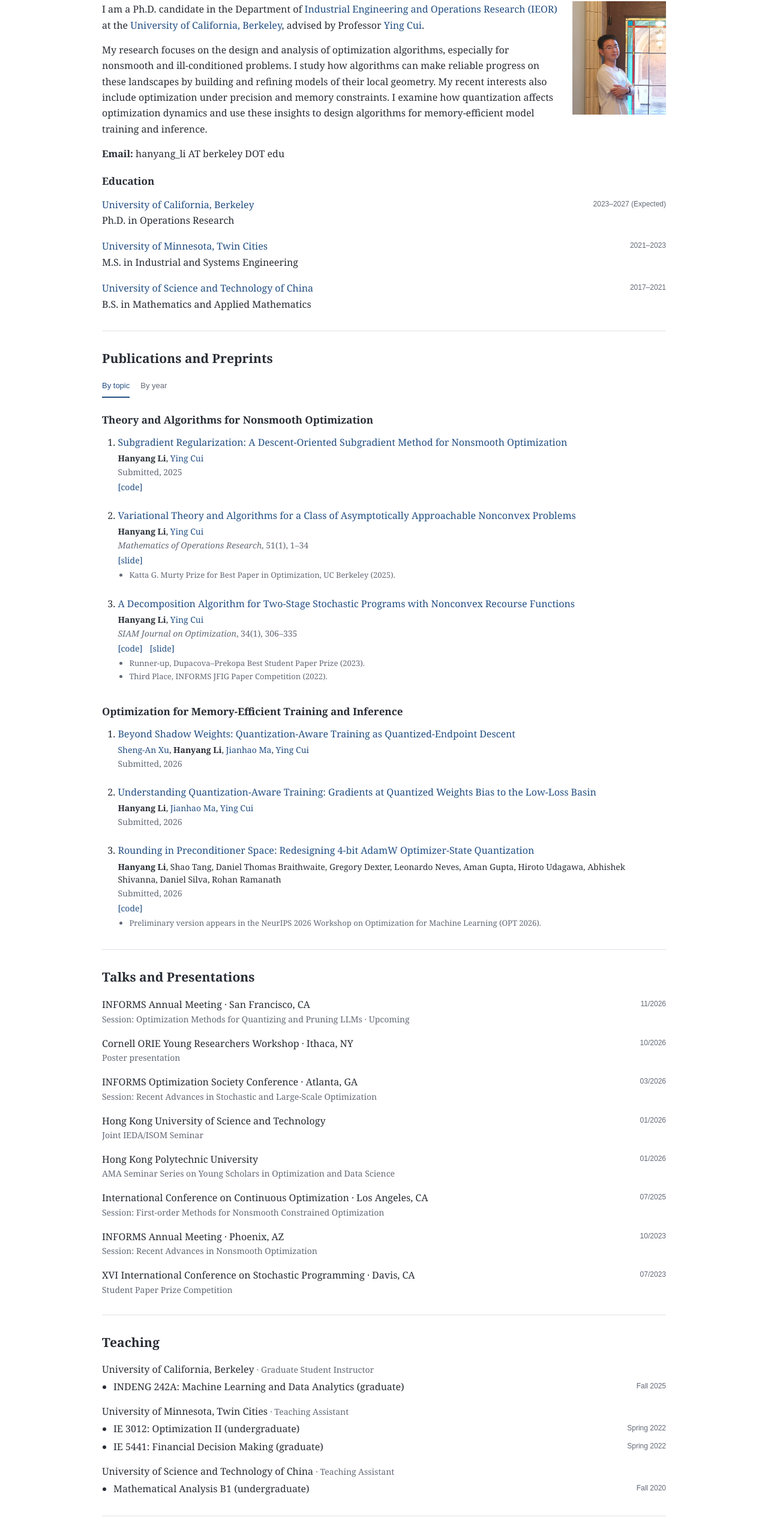
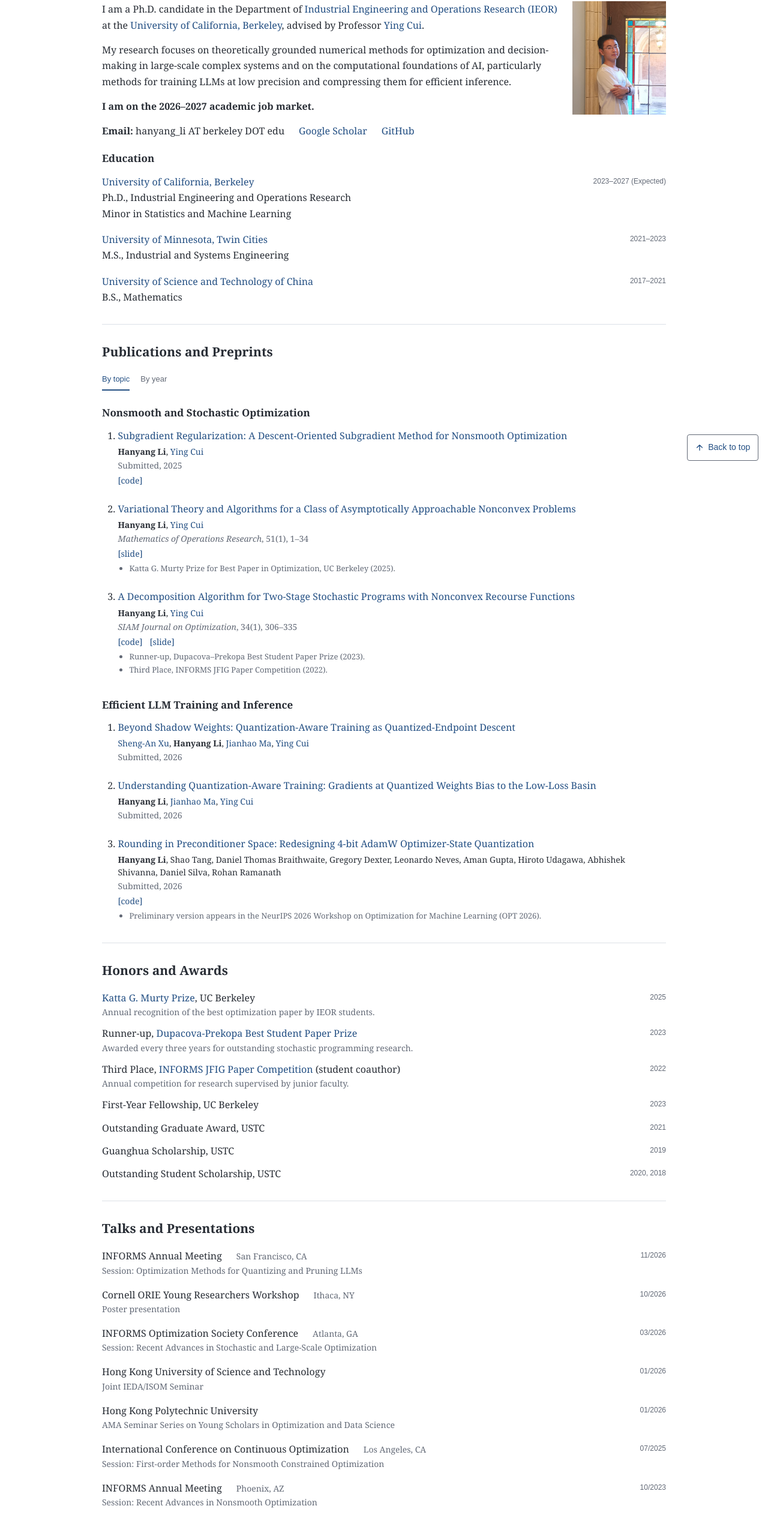
Before and after one commit to lhyoung99/lhyoung99.github.io, a plain HTML site: page index.html in a window 1280 px wide. Shown: the part 236-2771 px from the top of the page at 60% size. Drawn offline with Linux system fonts and the light colour scheme.

Commit message:
Add files via upload

```diff
--- a/index.html
+++ b/index.html
@@ -76,6 +76,7 @@
 #hanyang-homepage-draft .hp-paper-title { display: block; margin-bottom: 4px; font-size: 16px; line-height: 1.45; }
 #hanyang-homepage-draft .hp-authors { font-size: 14px; margin: 0 0 2px; line-height: 1.5; }
 #hanyang-homepage-draft .hp-authors strong,
+#hanyang-homepage-draft #hp-job-market strong,
 #hanyang-homepage-draft #hp-contact strong { font-weight: 700; }
 #hanyang-homepage-draft .hp-status { color: var(--hp-muted); font-size: 14px; margin: 0; line-height: 1.5; }
 #hanyang-homepage-draft .hp-resource-links { display: flex; flex-wrap: wrap; gap: 12px; margin: 4px 0 0; font-size: 14px; line-height: 1.5; }
@@ -100,6 +101,41 @@
 #hanyang-homepage-draft .hp-talk-venue { display: block; }
 #hanyang-homepage-draft .hp-talk-detail { display: block; color: var(--hp-muted); font-size: 14px; line-height: 1.5; }
 #hanyang-homepage-draft .hp-date { color: var(--hp-muted); text-align: right; font-family: Arial, sans-serif; font-size: 12px; padding-top: 3px; white-space: nowrap; }
+#hanyang-homepage-draft #hp-contact { display: flex; flex-wrap: wrap; align-items: baseline; gap: 3px 1.5rem; }
+#hanyang-homepage-draft .hp-profile-links { display: inline-flex; flex-wrap: wrap; align-items: baseline; column-gap: 1.5rem; }
+#hanyang-homepage-draft .hp-spaced { display: flex; flex-wrap: wrap; align-items: baseline; gap: 0 1.5rem; }
+#hanyang-homepage-draft .hp-location { color: var(--hp-muted); font-size: 14px; }
+#hanyang-homepage-draft #hp-home { scroll-margin-top: 3rem; }
+#hanyang-homepage-draft { --hp-page-gutter:44px; --hp-return-gap:16px; --hp-return-size:44px; }
+#hanyang-homepage-draft .hp-scroll-body { position:relative; }
+#hanyang-homepage-draft .hp-return-rail {
+  position:absolute; z-index:2; pointer-events:none;
+  right:calc(max(var(--hp-return-gap), env(safe-area-inset-right, 0px)) - var(--hp-page-gutter));
+  top:min(100vh, calc(100% - var(--hp-return-size)));
+  top:min(100dvh, calc(100% - var(--hp-return-size))); bottom:0;
+}
+#hanyang-homepage-draft .hp-back-top {
+  position:sticky;
+  top:calc(100vh - var(--hp-return-size) - max(var(--hp-return-gap), env(safe-area-inset-bottom, 0px)));
+  top:calc(100dvh - var(--hp-return-size) - max(var(--hp-return-gap), env(safe-area-inset-bottom, 0px)));
+  display:flex; align-items:center; justify-content:center; gap:.45rem; min-height:var(--hp-return-size);
+  padding:0 .8rem; pointer-events:auto; font:14px/1.2 Arial, sans-serif;
+  color:var(--hp-link); background:var(--hp-bg); border:1px solid var(--hp-muted); border-radius:4px;
+}
+#hanyang-homepage-draft .hp-back-top .hp-short { display: none; }
+#hanyang-homepage-draft .hp-back-top svg { width: 14px; height: 14px; flex: none; }
+#hanyang-homepage-draft footer { min-height: 65px; }
+@media (max-width: 680px) {
+  #hanyang-homepage-draft .hp-spaced, #hanyang-homepage-draft .hp-profile-links { column-gap: 1.25rem; }
+  #hanyang-homepage-draft { --hp-page-gutter:24px; --hp-return-gap:10px; }
+  #hanyang-homepage-draft .hp-back-top .hp-short { display: inline; }
+  #hanyang-homepage-draft .hp-back-top .hp-long { display: none; }
+}
+#hanyang-homepage-draft .hp-honors { padding: 0; margin: 0; list-style: none; }
+#hanyang-homepage-draft .hp-honors li { display: grid; grid-template-columns: minmax(0, 1fr) max-content; gap: 2px 14px; }
+#hanyang-homepage-draft .hp-honors li + li { margin-top: 12px; }
+#hanyang-homepage-draft .hp-award-note { display: block; color: var(--hp-muted); font-size: 14px; line-height: 1.5; }
+@media (max-width: 400px) { #hanyang-homepage-draft .hp-honors li { grid-template-columns: 1fr; } }
 #hanyang-homepage-draft footer { padding-top: 22px; color: var(--hp-muted); font-family: Arial, sans-serif; font-size: 12px; }
 @media (max-width: 680px) {
   #hanyang-homepage-draft { padding: 28px 24px; }
@@ -107,7 +143,7 @@
   #hanyang-homepage-draft h1 { font-size: 36px; }
 }
 @media (max-width: 400px) {
-  #hanyang-homepage-draft { padding: 24px 18px; }
+  #hanyang-homepage-draft { --hp-page-gutter:18px; padding: 24px 18px; }
   #hanyang-homepage-draft .hp-talks li { grid-template-columns: 1fr; gap: 2px; }
   #hanyang-homepage-draft .hp-education li { grid-template-columns: 1fr; gap: 2px; }
   #hanyang-homepage-draft .hp-teaching-course { grid-template-columns: 1fr; gap: 2px; }
@@ -121,7 +157,7 @@
 </style>
 <div id="hanyang-homepage-draft">
   <div class="hp-inner">
-    <header id="hp-home">
+    <header id="hp-home" tabindex="-1">
       <div class="hp-header-top">
         <h1>Hanyang Li</h1>
         <button class="hp-theme-toggle cursor-interaction" type="button" aria-label="Switch to dark mode">Dark mode</button>
@@ -129,12 +165,14 @@
       <nav aria-label="Homepage sections">
         <a href="#hp-about">About</a>
         <a href="#hp-publications">Publications</a>
+        <a href="#hp-honors">Honors and Awards</a>
         <a href="#hp-talks">Talks and Presentations</a>
         <a href="#hp-teaching">Teaching</a>
-        <a href="https://scholar.google.com/citations?hl=en&amp;user=V45E46EAAAAJ" target="_blank" rel="noopener noreferrer">Google Scholar</a>
-        <a href="https://github.com/lhyoung99" target="_blank" rel="noopener noreferrer">GitHub</a>
       </nav>
     </header>
+  </div>
+  <div class="hp-scroll-body">
+    <div class="hp-inner">
 
     <section class="hp-section" id="hp-about" aria-labelledby="hp-about-title">
       <h2 id="hp-about-title">About</h2>
@@ -142,23 +180,24 @@
         <img class="hp-portrait" src="portrait-lights.jpg" alt="Hanyang Li" width="1171" height="1416" decoding="async" data-alternate-src="photos.jpg">
         <div class="hp-about-copy">
         <p>I am a Ph.D. candidate in the Department of <a href="https://ieor.berkeley.edu/" target="_blank" rel="noopener noreferrer">Industrial Engineering and Operations Research (IEOR)</a> at the <a href="https://www.berkeley.edu/" target="_blank" rel="noopener noreferrer">University of California, Berkeley</a>, advised by Professor <a href="https://sites.google.com/site/optyingcui/" target="_blank" rel="noopener noreferrer">Ying Cui</a>.</p>
-          <p id="hp-research">My research focuses on the design and analysis of optimization algorithms, especially for nonsmooth and ill-conditioned problems. I study how algorithms can make reliable progress on these landscapes by building and refining models of their local geometry. My recent interests also include optimization under precision and memory constraints. I examine how quantization affects optimization dynamics and use these insights to design algorithms for memory-efficient model training and inference.</p>
-        <p id="hp-contact"><strong>Email:</strong> hanyang_li AT berkeley DOT edu</p>
+          <p id="hp-research">My research focuses on theoretically grounded numerical methods for optimization and decision-making in large-scale complex systems and on the computational foundations of AI, particularly methods for training LLMs at low precision and compressing them for efficient inference.</p>
+        <p id="hp-job-market"><strong>I am on the 2026–2027 academic job market.</strong></p>
+        <p id="hp-contact"><span><strong>Email:</strong> hanyang_li AT berkeley DOT edu</span><span class="hp-profile-links"><a href="https://scholar.google.com/citations?hl=en&amp;user=V45E46EAAAAJ" target="_blank" rel="noopener noreferrer">Google Scholar</a> <a href="https://github.com/lhyoung99" target="_blank" rel="noopener noreferrer">GitHub</a></span></p>
         </div>
       </div>
       <section class="hp-about-education" id="hp-education" aria-labelledby="hp-education-title">
       <h3 id="hp-education-title">Education</h3>
       <ul class="hp-education">
         <li>
-          <div><a href="https://www.berkeley.edu/" target="_blank" rel="noopener noreferrer">University of California, Berkeley</a><span class="hp-degree">Ph.D. in Operations Research</span></div>
+          <div><a href="https://www.berkeley.edu/" target="_blank" rel="noopener noreferrer">University of California, Berkeley</a><span class="hp-degree">Ph.D., Industrial Engineering and Operations Research</span><span class="hp-degree">Minor in Statistics and Machine Learning</span></div>
           <span class="hp-date">2023–2027 (Expected)</span>
         </li>
         <li>
-          <div><a href="https://twin-cities.umn.edu/" target="_blank" rel="noopener noreferrer">University of Minnesota, Twin Cities</a><span class="hp-degree">M.S. in Industrial and Systems Engineering</span></div>
+          <div><a href="https://twin-cities.umn.edu/" target="_blank" rel="noopener noreferrer">University of Minnesota, Twin Cities</a><span class="hp-degree">M.S., Industrial and Systems Engineering</span></div>
           <span class="hp-date">2021–2023</span>
         </li>
         <li>
-          <div><a href="https://en.ustc.edu.cn/" target="_blank" rel="noopener noreferrer">University of Science and Technology of China</a><span class="hp-degree">B.S. in Mathematics and Applied Mathematics</span></div>
+          <div><a href="https://en.ustc.edu.cn/" target="_blank" rel="noopener noreferrer">University of Science and Technology of China</a><span class="hp-degree">B.S., Mathematics</span></div>
           <span class="hp-date">2017–2021</span>
         </li>
       </ul>
@@ -176,7 +215,7 @@
         </div>
         <div id="hp-publication-groups" class="hp-topic-view">
         <div class="hp-paper-group" data-publication-group="nonsmooth">
-          <h3>Theory and Algorithms for Nonsmooth Optimization</h3>
+          <h3>Nonsmooth and Stochastic Optimization</h3>
           <ol class="hp-paper-list" start="1">
             <li class="hp-paper" data-topic="nonsmooth" data-year="2025" data-order="1">
               <a class="hp-paper-title" href="https://arxiv.org/abs/2505.07143" target="_blank" rel="noopener noreferrer">Subgradient Regularization: A Descent-Oriented Subgradient Method for Nonsmooth Optimization</a>
@@ -206,7 +245,7 @@
           </ol>
         </div>
         <div class="hp-paper-group" data-publication-group="efficient">
-          <h3>Optimization for Memory-Efficient Training and Inference</h3>
+          <h3>Efficient LLM Training and Inference</h3>
           <ol class="hp-paper-list" start="1">
             <li class="hp-paper" data-topic="efficient" data-year="2026" data-order="1">
               <a class="hp-paper-title" href="https://arxiv.org/abs/2609.21834" target="_blank" rel="noopener noreferrer">Beyond Shadow Weights: Quantization-Aware Training as Quantized-Endpoint Descent</a>
@@ -294,19 +333,32 @@
       </div>
     </section>
 
+    <section class="hp-section" id="hp-honors" aria-labelledby="hp-honors-title">
+      <h2 id="hp-honors-title">Honors and Awards</h2>
+      <ul class="hp-honors">
+        <li><div><a href="https://ieor.berkeley.edu/graduate/katta-g-murty-prize-hanyang-li/" target="_blank" rel="noopener noreferrer">Katta G. Murty Prize</a>, UC Berkeley<span class="hp-award-note">Annual recognition of the best optimization paper by IEOR students.</span></div><span class="hp-date">2025</span></li>
+        <li><div>Runner-up, <a href="https://www.stoprog.org/2023-dupa%C4%8Dov%C3%A1-pr%C3%A9kopa-student-paper-prize-awards" target="_blank" rel="noopener noreferrer">Dupacova-Prekopa Best Student Paper Prize</a><span class="hp-award-note">Awarded every three years for outstanding stochastic programming research.</span></div><span class="hp-date">2023</span></li>
+        <li><div>Third Place, <a href="https://www.informs.org/Recognizing-Excellence/Award-Recipients/Hanyang-Li" target="_blank" rel="noopener noreferrer">INFORMS JFIG Paper Competition</a> (student coauthor)<span class="hp-award-note">Annual competition for research supervised by junior faculty.</span></div><span class="hp-date">2022</span></li>
+        <li><div>First-Year Fellowship, UC Berkeley</div><span class="hp-date">2023</span></li>
+        <li><div>Outstanding Graduate Award, USTC</div><span class="hp-date">2021</span></li>
+        <li><div>Guanghua Scholarship, USTC</div><span class="hp-date">2019</span></li>
+        <li><div>Outstanding Student Scholarship, USTC</div><span class="hp-date">2020, 2018</span></li>
+      </ul>
+    </section>
+
     <section class="hp-section" id="hp-talks" aria-labelledby="hp-talks-title">
       <h2 id="hp-talks-title">Talks and Presentations</h2>
       <ul class="hp-talks">
         <li>
-          <div><span class="hp-talk-venue">INFORMS Annual Meeting · San Francisco, CA</span><span class="hp-talk-detail">Session: Optimization Methods for Quantizing and Pruning LLMs · Upcoming</span></div>
+          <div><span class="hp-talk-venue hp-spaced"><span>INFORMS Annual Meeting</span> <span class="hp-location">San Francisco, CA</span></span><span class="hp-talk-detail">Session: Optimization Methods for Quantizing and Pruning LLMs</span></div>
           <span class="hp-date">11/2026</span>
         </li>
         <li>
-          <div><span class="hp-talk-venue">Cornell ORIE Young Researchers Workshop · Ithaca, NY</span><span class="hp-talk-detail">Poster presentation</span></div>
+          <div><span class="hp-talk-venue hp-spaced"><span>Cornell ORIE Young Researchers Workshop</span> <span class="hp-location">Ithaca, NY</span></span><span class="hp-talk-detail">Poster presentation</span></div>
           <span class="hp-date">10/2026</span>
         </li>
         <li>
-          <div><span class="hp-talk-venue">INFORMS Optimization Society Conference · Atlanta, GA</span><span class="hp-talk-detail">Session: Recent Advances in Stochastic and Large-Scale Optimization</span></div>
+          <div><span class="hp-talk-venue hp-spaced"><span>INFORMS Optimization Society Conference</span> <span class="hp-location">Atlanta, GA</span></span><span class="hp-talk-detail">Session: Recent Advances in Stochastic and Large-Scale Optimization</span></div>
           <span class="hp-date">03/2026</span>
         </li>
         <li>
@@ -318,15 +370,15 @@
           <span class="hp-date">01/2026</span>
         </li>
         <li>
-          <div><span class="hp-talk-venue">International Conference on Continuous Optimization · Los Angeles, CA</span><span class="hp-talk-detail">Session: First-order Methods for Nonsmooth Constrained Optimization</span></div>
+          <div><span class="hp-talk-venue hp-spaced"><span>International Conference on Continuous Optimization</span> <span class="hp-location">Los Angeles, CA</span></span><span class="hp-talk-detail">Session: First-order Methods for Nonsmooth Constrained Optimization</span></div>
           <span class="hp-date">07/2025</span>
         </li>
         <li>
-          <div><span class="hp-talk-venue">INFORMS Annual Meeting · Phoenix, AZ</span><span class="hp-talk-detail">Session: Recent Advances in Nonsmooth Optimization</span></div>
+          <div><span class="hp-talk-venue hp-spaced"><span>INFORMS Annual Meeting</span> <span class="hp-location">Phoenix, AZ</span></span><span class="hp-talk-detail">Session: Recent Advances in Nonsmooth Optimization</span></div>
           <span class="hp-date">10/2023</span>
         </li>
         <li>
-          <div><span class="hp-talk-venue">XVI International Conference on Stochastic Programming · Davis, CA</span><span class="hp-talk-detail">Student Paper Prize Competition</span></div>
+          <div><span class="hp-talk-venue hp-spaced"><span>XVI International Conference on Stochastic Programming</span> <span class="hp-location">Davis, CA</span></span><span class="hp-talk-detail">Student Paper Prize Competition</span></div>
           <span class="hp-date">07/2023</span>
         </li>
       </ul>
@@ -336,27 +388,34 @@
       <h2 id="hp-teaching-title">Teaching</h2>
       <div>
         <div class="hp-teaching-group">
-          <h3>University of California, Berkeley <span class="hp-teaching-role">· Graduate Student Instructor</span></h3>
+          <h3 class="hp-spaced"><span>University of California, Berkeley</span> <span class="hp-teaching-role">Graduate Student Instructor</span></h3>
           <ul class="hp-teaching-courses">
             <li><div class="hp-teaching-course"><span>INDENG 242A: Machine Learning and Data Analytics (graduate)</span><span class="hp-date">Fall 2025</span></div></li>
           </ul>
         </div>
         <div class="hp-teaching-group">
-          <h3>University of Minnesota, Twin Cities <span class="hp-teaching-role">· Teaching Assistant</span></h3>
+          <h3 class="hp-spaced"><span>University of Minnesota, Twin Cities</span> <span class="hp-teaching-role">Teaching Assistant</span></h3>
           <ul class="hp-teaching-courses">
             <li><div class="hp-teaching-course"><span>IE 3012: Optimization II (undergraduate)</span><span class="hp-date">Spring 2022</span></div></li>
             <li><div class="hp-teaching-course"><span>IE 5441: Financial Decision Making (graduate)</span><span class="hp-date">Spring 2022</span></div></li>
           </ul>
         </div>
         <div class="hp-teaching-group">
-          <h3>University of Science and Technology of China <span class="hp-teaching-role">· Teaching Assistant</span></h3>
+          <h3 class="hp-spaced"><span>University of Science and Technology of China</span> <span class="hp-teaching-role">Teaching Assistant</span></h3>
           <ul class="hp-teaching-courses">
             <li><div class="hp-teaching-course"><span>Mathematical Analysis B1 (undergraduate)</span><span class="hp-date">Fall 2020</span></div></li>
           </ul>
         </div>
       </div>
     </section>
-    <footer>Last updated: October 2026</footer>
+    <footer>Last updated: November 2026</footer>
+    </div>
+    <div class="hp-return-rail">
+    <a id="hp-return" class="hp-back-top" href="#hp-home" aria-label="Back to top">
+      <svg viewBox="0 0 16 16" fill="none" stroke="currentColor" stroke-width="1.5" stroke-linecap="round" stroke-linejoin="round" aria-hidden="true"><path d="M8 13V3m-5 5 5-5 5 5"/></svg>
+      <span class="hp-long">Back to top</span><span class="hp-short">Top</span>
+    </a>
+    </div>
   </div>
 </div>
 <script>
```
